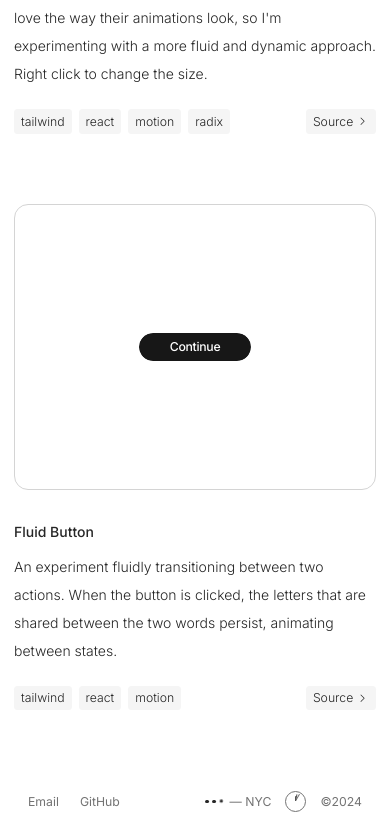
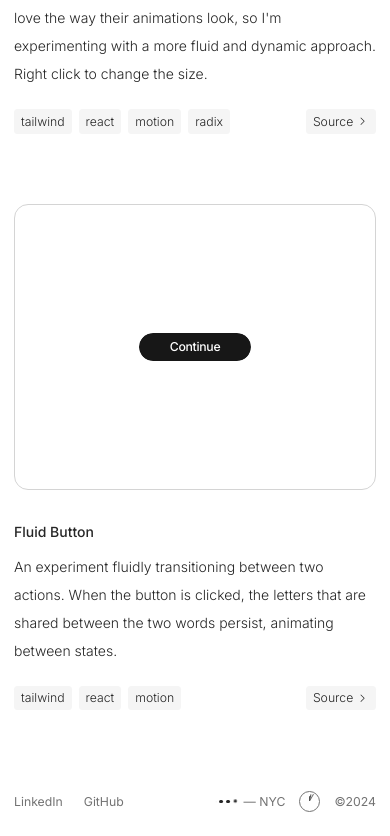
Before and after one commit to thejessewinton/jessewinton.works, a Next.js app: page /lab in a window 390 px wide. Shown: the part 3699-4535 px from the top of the page. Built offline with nearby package versions, Linux system fonts and the light colour scheme; no server answers.

Commit message:
Update footer.tsx

```diff
--- a/src/components/footer.tsx
+++ b/src/components/footer.tsx
@@ -4,8 +4,8 @@ import { Weather } from './shared/weather'
 
 const links = [
   {
-    label: 'Email',
-    href: 'mailto:jrandallwinton@gmail.com',
+    label: 'LinkedIn',
+    href: 'https://linkedin.com/in/thejessewinton',
   },
   {
     label: 'GitHub',
@@ -16,7 +16,7 @@ const links = [
 export const Footer = () => {
   return (
     <footer className="mt-auto mb-0 flex h-20 w-full animate-blur items-center py-8">
-      <div className="mx-auto flex w-full max-w-4xl flex-row items-center justify-between gap-4 px-8 text-neutral-500">
+      <div className="mx-auto flex w-full max-w-4xl flex-row items-center justify-between gap-4 text-neutral-500 px-4 md:px-8">
         <nav className="group flex items-center justify-between gap-6 text-sm">
           {links.map((link) => (
             <Link
```
